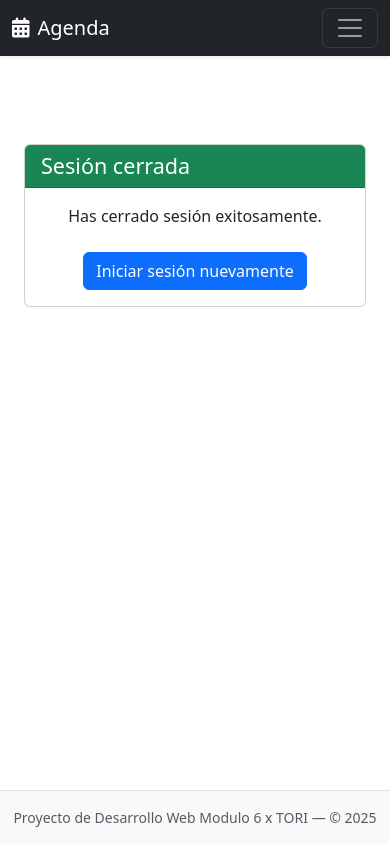
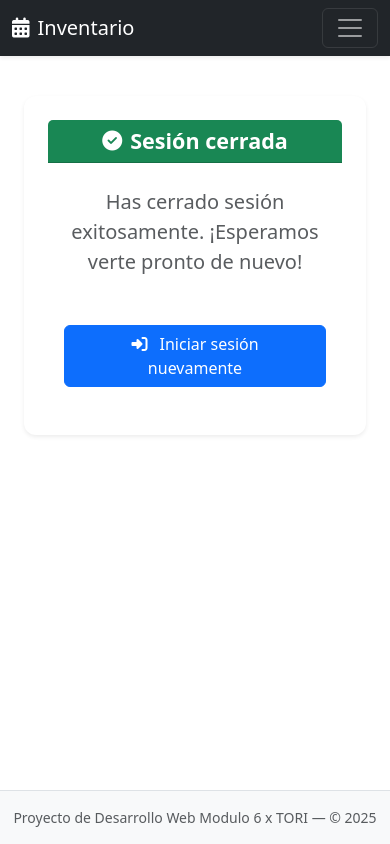
Before and after one commit to too0oori/M7_AE2_ABP-Ejercicio-individual_SofiaLagos, a Django app: template gestor_productos/gestor/templates/logout.html in a window 390 px wide. Run offline with Django 3.2, Linux system fonts and the light colour scheme; the template is opened without the code that fills it, so the values that code supplies are empty.

Commit message:
se implementa css y mejoras en diseño responsive

```diff
--- /dev/null
+++ b/gestor_productos/gestor/static/css/styles.css
@@ -0,0 +1,74 @@
+/* === NAVBAR FIJA === */
+/* Ajusta solo el contenido, sin empujar demasiado */
+body {
+  padding-top: 56px; /* espacio exacto para navbar Bootstrap */
+}
+
+/* Evita que el navbar se estire o colapse */
+.navbar {
+  min-height: 56px;
+}
+
+/* === FORMULARIOS === */
+form input[type="text"],
+form input[type="password"],
+form input[type="email"],
+form input[type="number"],
+form select,
+form textarea {
+  width: 100%;
+  height: 45px;
+  border-radius: 0.4rem;
+  border: 1px solid #ced4da;
+  padding: 10px 12px;
+  font-size: 1rem;
+  transition: all 0.2s ease-in-out;
+}
+
+form textarea {
+  height: auto;
+  min-height: 120px;
+  resize: vertical;
+}
+
+/* Efecto visual al hacer focus */
+form input:focus,
+form select:focus,
+form textarea:focus {
+  border-color: #0d6efd;
+  box-shadow: 0 0 0 0.15rem rgba(13, 110, 253, 0.25);
+  outline: none;
+}
+
+/* Botones dentro de formularios */
+form .btn {
+  border-radius: 0.4rem;
+  font-weight: 500;
+  letter-spacing: 0.3px;
+}
+
+/* === TARJETAS === */
+.card {
+  border-radius: 0.75rem;
+  border: none;
+}
+
+/* === ESPACIADOS === */
+form p {
+  margin-bottom: 1rem;
+}
+
+
+/* === RESPONSIVE === */
+@media (max-width: 576px) {
+  form input,
+  form select,
+  form textarea {
+    height: 50px;
+    font-size: 1rem;
+  }
+
+  .card {
+    padding: 1.5rem;
+  }
+}
--- a/gestor_productos/gestor/templates/base.html
+++ b/gestor_productos/gestor/templates/base.html
@@ -10,15 +10,18 @@
     <link href="https://cdn.jsdelivr.net/npm/bootstrap@5.3.0/dist/css/bootstrap.min.css" rel="stylesheet">
     <link rel="stylesheet" href="https://cdnjs.cloudflare.com/ajax/libs/font-awesome/6.4.0/css/all.min.css">
     <link href="https://fonts.googleapis.com/css?family=Raleway:400,500,700,800&display=swap" rel="stylesheet">
+    {% load static %}
+    <link rel="stylesheet" href="{% static 'css/styles.css' %}">
+    <link rel="icon" type="image/x-icon" href="{% static 'img/favicon.ico' %}">
 </head>
 
 <body class="d-flex flex-column min-vh-100">
 
     <!-- Navbar -->
-    <nav class="navbar navbar-expand-lg navbar-dark bg-dark shadow-sm fixed-top">
+    <nav class="navbar navbar-expand-lg navbar-dark bg-dark fixed-top shadow-sm">
         <div class="container">
             <a class="navbar-brand d-flex align-items-center" href="{% url 'home' %}">
-                <i class="fa-solid fa-calendar-days me-2"></i> <span>Agenda</span>
+                <i class="fa-solid fa-calendar-days me-2"></i> <span>Inventario</span>
             </a>
 
             <button class="navbar-toggler" type="button" data-bs-toggle="collapse" data-bs-target="#navbarNav">
@@ -33,12 +36,12 @@
                         </li>
                         {% if perms.gestor.add_productos %}
                         <li class="nav-item">
-                            <a class="nav-link" href="{% url 'add_producto' %}">Registrar Eventos</a>
+                            <a class="nav-link" href="{% url 'add_producto' %}">Añadir productos</a>
                         </li>
                         {% endif %}
                         {% if perms.gestor.view_productos %}
                         <li class="nav-item">
-                            <a class="nav-link" href="{% url 'productos' %}">Eventos</a>
+                            <a class="nav-link" href="{% url 'productos' %}">Inventario</a>
                         </li>
                         {% endif %}
                         <li class="nav-item dropdown">
@@ -75,9 +78,10 @@
         </div>
     </nav>
 
+    <!-- Contenido principal -->
+    <main class="container flex-grow-1 mt-3">
             <!-- Mensajes -->
         {% if messages %}
-    <div class="container mt-5 pt-4">
             {% for message in messages %}
                 <div class="alert
                     {% if message.tags == 'error' %}alert-danger
@@ -91,8 +95,6 @@
         </div>
         {% endif %}
 
-    <!-- Contenido principal -->
-    <main class="container my-5 pt-5 flex-grow-1">
         {% block content %}
         {% endblock %}
     </main>
@@ -104,5 +106,34 @@
 
     <!-- Scripts -->
     <script src="https://cdn.jsdelivr.net/npm/bootstrap@5.3.8/dist/js/bootstrap.bundle.min.js"></script>
+
+    <!-- Script para desvanecer alertas -->
+    <script>
+    // Espera a que cargue toda la página
+    document.addEventListener("DOMContentLoaded", function () {
+        // Selecciona todas las alertas de Bootstrap
+        const alerts = document.querySelectorAll(".alert");
+
+        alerts.forEach((alert) => {
+        setTimeout(() => {
+            // Agrega una clase para desvanecer
+            alert.classList.add("fade");
+            alert.classList.remove("show");
+        }, 3000); // 3 segundos
+
+        // Opcional: eliminar del DOM después de desaparecer
+        setTimeout(() => {
+            alert.remove();
+        }, 4000);
+        });
+    });
+    </script>
+
+
+    </script>
+
+
+
+
 </body>
 </html>
--- a/gestor_productos/gestor/templates/login.html
+++ b/gestor_productos/gestor/templates/login.html
@@ -2,7 +2,7 @@
 {% block title %}Iniciar Sesión{% endblock %}
 
 {% block content %}
-<div class="container d-flex justify-content-center align-items-center vh-100">
+<div class="container d-flex justify-content-center align-items-center vh-100 ">
   <div class="card shadow-sm p-4" style="max-width: 400px; width: 100%;">
     <h3 class="text-center mb-4 fw-semibold">Iniciar Sesión</h3>
 
--- a/gestor_productos/gestor/templates/logout.html
+++ b/gestor_productos/gestor/templates/logout.html
@@ -1,19 +1,23 @@
-{% extends 'base.html'%}
+{% extends 'base.html' %}
+{% block title %}Sesión cerrada{% endblock %}
 
 {% block content %}
-<div class="container mt-5">
-    <div class="row justify-content-center">
-        <div class="col-md-6">
-            <div class="card">
-                <div class="card-header bg-success text-white">
-                    <h4 class="mb-0">Sesión cerrada</h4>
-                </div>
-                <div class="card-body text-center">
-                    <p class="mb-4">Has cerrado sesión exitosamente.</p>
-                    <a href="{% url 'login' %}" class="btn btn-primary">Iniciar sesión nuevamente</a>
-                </div>
-            </div>
+<div class="container mt-4 d-flex justify-content-center align-items-start">
+    <div class="card shadow-sm border-0 text-center" style="max-width: 500px; width: 100%;">
+        <div class="card-header bg-success text-white d-flex align-items-center justify-content-center">
+            <i class="fas fa-check-circle me-2 fs-5"></i>
+            <h4 class="mb-0 fw-semibold">Sesión cerrada</h4>
+        </div>
+
+        <div class="card-body py-4">
+            <p class="fs-5 text-muted mb-5">
+                Has cerrado sesión exitosamente.
+                ¡Esperamos verte pronto de nuevo!
+            </p>
+            <a href="{% url 'login' %}" class="btn btn-primary px-4">
+                <i class="fas fa-sign-in-alt me-2"></i> Iniciar sesión nuevamente
+            </a>
         </div>
     </div>
 </div>
-{% endblock content %}
+{% endblock %}
--- a/gestor_productos/gestor/templates/register.html
+++ b/gestor_productos/gestor/templates/register.html
@@ -2,7 +2,7 @@
 {% block title %}Registro{% endblock %}
 {% block content %}
 
-<div class="container d-flex justify-content-center align-items-center vh-100">
+<div class="container d-flex justify-content-center align-items-center mt-5">
   <div class="card shadow-sm p-4" style="max-width: 400px; width: 100%;">
     <h3 class="text-center mb-4 fw-semibold">Crear cuenta</h3>
 
--- a/gestor_productos/gestor_productos/settings.py
+++ b/gestor_productos/gestor_productos/settings.py
@@ -73,6 +73,12 @@ LOGIN_REDIRECT_URL = 'home'
 LOGOUT_REDIRECT_URL = 'home'
 
 STATIC_URL = '/static/'
+
+STATIC_FILES_DIRS = [
+    BASE_DIR / 'static'
+]
+
+STATIC_ROOT = BASE_DIR / 'static'
 # Password validation
 # https://docs.djangoproject.com/en/5.2/ref/settings/#auth-password-validators
 
```
Also changed, not shown: gestor_productos/gestor/templates/add_producto.html (+17 -4 lines), gestor_productos/gestor/templates/delete_producto.html (+28 -17 lines), gestor_productos/gestor/templates/edit_producto.html (+24 -15 lines), gestor_productos/gestor/templates/home.html (+11 -9 lines), gestor_productos/gestor/templates/productos.html (+14 -8 lines), gestor_productos/gestor/static/img/favicon.ico (added). Lines whose indentation alone changed are shown as unchanged.
